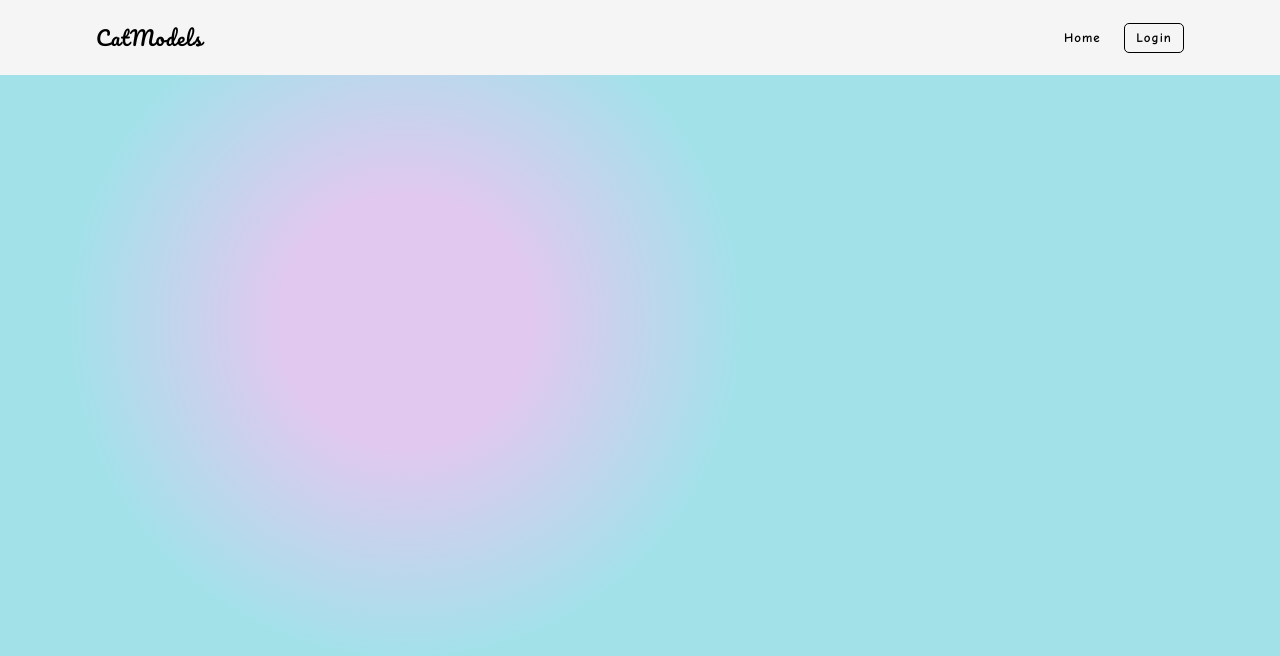
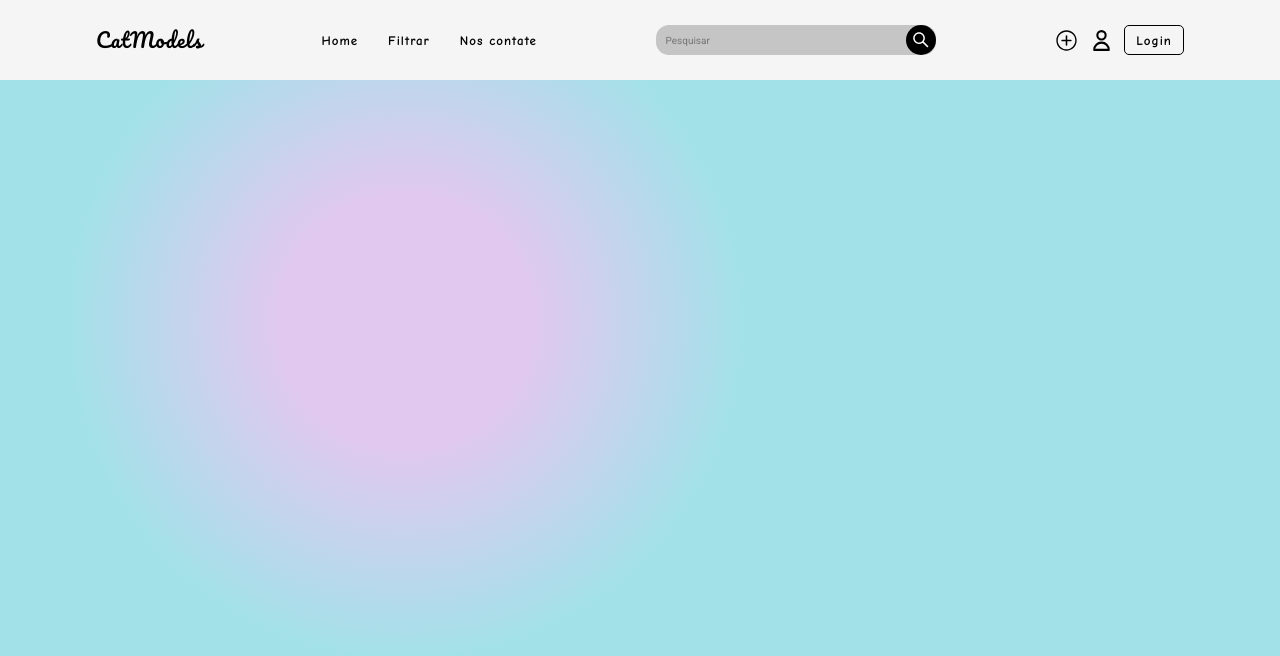
Before and after one commit to vitorluizms/CatModel-Front, a React (Vite) app: page /home in a window 1280 px wide. Shown: the top 656 px of the page. Built offline with nearby package versions, Linux system fonts and the light colour scheme.

Commit message:
refactor: Criação de uma navbar específica para a página

```diff
--- /dev/null
+++ b/src/components/NavBar.jsx
@@ -0,0 +1,174 @@
+import { useState } from "react";
+import { AiOutlineSearch } from "react-icons/ai";
+import { HiOutlineUser } from "react-icons/hi";
+import { IoIosAddCircleOutline } from "react-icons/io";
+import { Link } from "react-router-dom";
+import styled from "styled-components";
+
+export default function NavBar() {
+  const [search, setSearch] = useState("");
+
+  return (
+    <TopBar>
+      <section>
+        <article>
+          <Link to={"/home"} style={{ textDecoration: "none" }}>
+            <h1>CatModels</h1>
+          </Link>
+        </article>
+        <article>
+          <Link to={"/home"} style={{ textDecoration: "none" }}>
+            <h2>Home</h2>
+          </Link>
+          <h2>Filtrar</h2>
+          <h2>Nos contate</h2>
+        </article>
+        <form>
+          <div>
+            <input
+              type="text"
+              id="search"
+              name="search"
+              placeholder="Pesquisar"
+              value={search}
+              onChange={(e) => setSearch(e.target.value)}
+              required
+            />
+            <StyledIcon type="submit" />
+          </div>
+        </form>
+        <article>
+          <IoIosAddCircleOutline
+            style={{
+              marginRight: "-20px",
+              fontSize: "25px",
+              cursor: "pointer",
+            }}
+          />
+          <HiOutlineUser
+            style={{
+              marginRight: "-20px",
+              fontSize: "25px",
+              cursor: "pointer",
+            }}
+          />
+          <Link to={"/"} style={{ textDecoration: "none" }}>
+            <button>Login</button>
+          </Link>
+        </article>
+      </section>
+    </TopBar>
+  );
+}
+
+const StyledIcon = styled(AiOutlineSearch)`
+  color: #fff;
+  font-size: 30px;
+  background: #000;
+  border-radius: 50%;
+  padding: 5px;
+
+  &:hover {
+    cursor: pointer;
+  }
+`;
+
+const TopBar = styled.nav`
+  width: 100%;
+  height: 80px;
+  background-color: #f5f5f5;
+
+  position: fixed;
+  left: 0;
+  top: 0;
+
+  display: flex;
+  align-items: center;
+  justify-content: center;
+
+  section {
+    width: 85%;
+    display: flex;
+    justify-content: space-between;
+    align-items: center;
+
+    h1 {
+      font-family: "Pacifico", cursive;
+      font-size: 20px;
+      font-weight: 400;
+      letter-spacing: 1px;
+      color: #000;
+    }
+
+    article {
+      width: auto;
+      display: flex;
+      justify-content: space-between;
+      align-items: center;
+      gap: 30px;
+
+      h2 {
+        font-family: "Comic Neue", cursive;
+        color: #000;
+        font-size: 13px;
+        font-weight: 700;
+        letter-spacing: 1px;
+
+        &:hover {
+          cursor: pointer;
+          text-decoration: underline;
+        }
+      }
+
+      button {
+        width: 60px;
+        height: 30px;
+        background-color: transparent;
+        border: 1px solid #000;
+        border-radius: 5px;
+        cursor: pointer;
+
+        font-family: "Comic Neue", cursive;
+        color: #000;
+        font-size: 13px;
+        font-weight: 700;
+        letter-spacing: 1px;
+
+        &:hover {
+          cursor: pointer;
+          background-color: #000;
+          border: 1px solid transparent;
+          color: #fff;
+        }
+      }
+    }
+
+    form {
+      div {
+        display: flex;
+        align-items: center;
+        width: 100%;
+        height: 30px;
+        background-color: #c5c5c5;
+        border-radius: 13px;
+      }
+      input {
+        width: 250px;
+        max-height: 30px;
+        border-radius: 13px;
+        border: none;
+
+        background-color: #c5c5c5;
+        padding-left: 10px;
+
+        font-family: "Roboto", sans-serif;
+        font-size: 10px;
+        color: #000;
+
+        &:focus {
+          outline: none;
+        }
+      }
+    }
+  }
+`;
--- a/src/components/TopBar.jsx
+++ b/src/components/TopBar.jsx
@@ -5,7 +5,7 @@ export default function TopBar() {
   return (
     <Container>
       <section>
-        <Link to={"/home"} style={{ textDecoration: "none"}}>
+        <Link to={"/home"} style={{ textDecoration: "none" }}>
           <h1>CatModels</h1>
         </Link>
         <article>
@@ -54,6 +54,7 @@ const Container = styled.nav`
       background-color: transparent;
       border: 1px solid #000;
       border-radius: 5px;
+      cursor: pointer;
 
       font-family: "Comic Neue", cursive;
       color: #000;
--- a/src/pages/HomePage.jsx
+++ b/src/pages/HomePage.jsx
@@ -1,13 +1,15 @@
+import { useState } from "react";
 import styled from "styled-components";
-import TopBar from "../components/TopBar";
+import NavBar from "../components/NavBar";
 
 export default function Home() {
+  const [search, setSearch] = useState("");
+
   return (
-    <Container>
-      <header>
-        <TopBar></TopBar>
-      </header>
-    </Container>
+    <>
+      <NavBar />
+      <Container></Container>
+    </>
   );
 }
 
--- a/src/pages/SignInPage.jsx
+++ b/src/pages/SignInPage.jsx
@@ -26,7 +26,7 @@ export default function SignIn() {
     axios
       .post(`${import.meta.env.VITE_API_URL}/signin`, body)
       .then((answer) => {
-        toast.success(answer.data, {
+        toast.success("Login feito com sucesso!", {
           position: toast.POSITION.TOP_CENTER,
           autoClose: 3000,
           hideProgressBar: false,
@@ -201,7 +201,7 @@ export const Container = styled.div`
   }
 
   section {
-    width: 30%;
+    width: 350px;
     height: auto;
     background-color: rgba(255, 255, 255, 0.3);
     gap: 10px;
--- a/src/pages/SignUpPage.jsx
+++ b/src/pages/SignUpPage.jsx
@@ -64,7 +64,7 @@ export default function SignUp() {
     axios
       .post(`${import.meta.env.VITE_API_URL}/signup`, body)
       .then((answer) => {
-        toast.success(answer.data, {
+        toast.success("Cadastro realizado com sucesso", {
           position: toast.POSITION.TOP_CENTER,
           autoClose: 3000,
           hideProgressBar: false,
```
